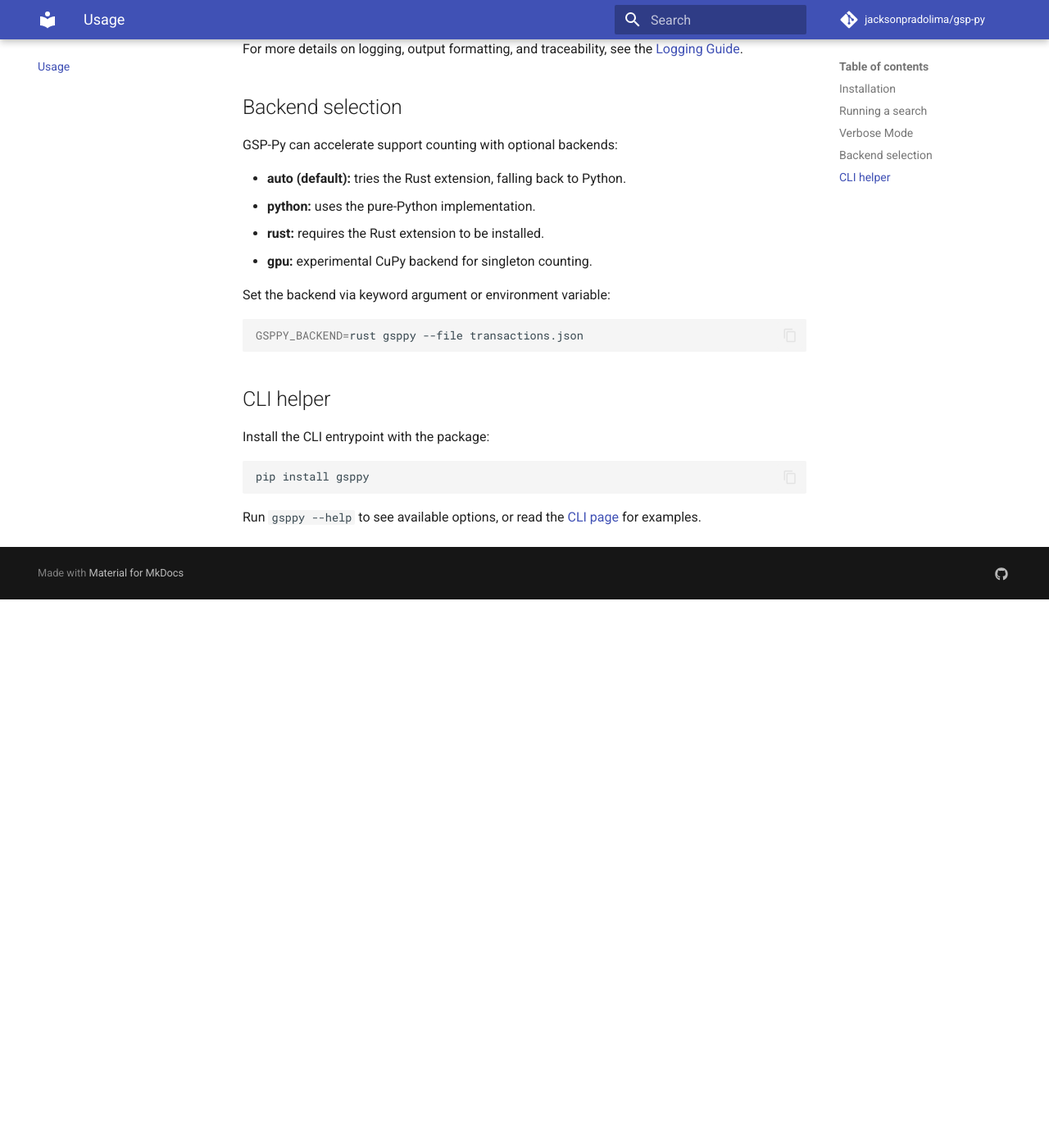
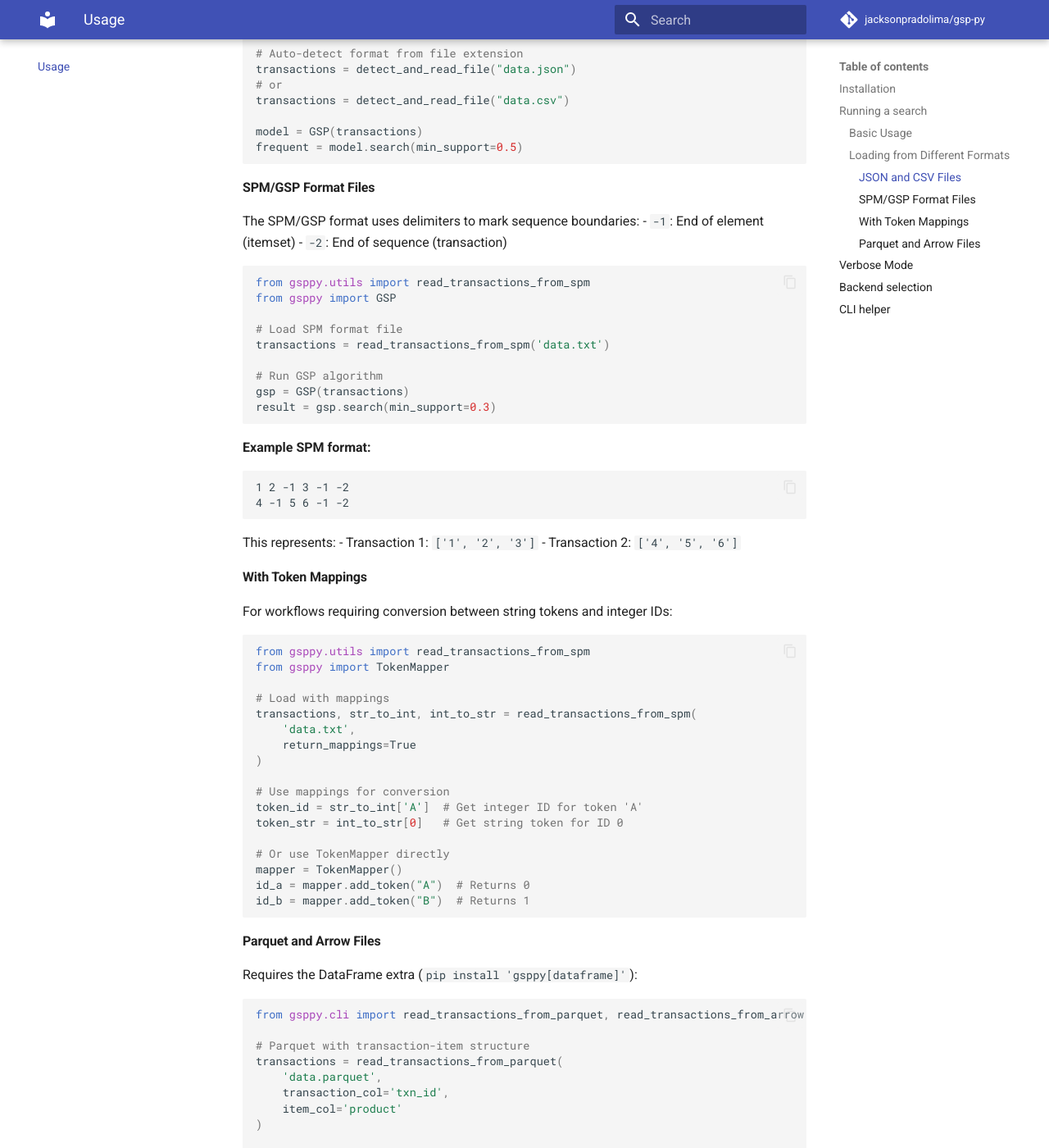
Before and after one commit to jacksonpradolima/gsp-py, an MkDocs documentation site: the page built from docs/usage.md, in a window 1280 px wide and 1400 px high, scrolled down 1244 px. Shown: the whole window at 82% size. Built offline with MkDocs 1.6.1 and Material for MkDocs 9.7.7, drawn with Linux system fonts in a browser that asks for light colours; comment, search, counter and statistics services are not loaded; before the commit the page ends 1975 px from its top, so only the background shows below that; some of the changed text lies outside the part shown.

Commit message:
Update documentation to reflect SPM format and new features
- Update docs/cli.md with SPM/GSP format support and --format option
- Add examples for SPM, CSV, Parquet, and Arrow formats
- Document all CLI options including DataFrame column parameters
- Update docs/usage.md with SPM loader, TokenMapper, and format examples
- Add DataFrame installation instructions
- Update docs/index.md highlights to mention new features
- Provide complete examples for loading different file formats
- Document token mapping utilities for string↔int conversion

Co-authored-by: jacksonpradolima <7774063+jacksonpradolima@users.noreply.github.com>

````diff
--- a/docs/usage.md
+++ b/docs/usage.md
@@ -1,6 +1,6 @@
 # Usage
 
-This guide walks through installation, dependency management with **uv**, and running the GSP algorithm.
+This guide walks through installation, dependency management with **uv**, and running the GSP algorithm with various data formats.
 
 ## Installation
 
@@ -8,6 +8,12 @@ The recommended way to install GSP-Py is from PyPI:
 
 ```bash
 pip install gsppy
+```
+
+For DataFrame support (Parquet/Arrow with Polars/Pandas):
+
+```bash
+pip install 'gsppy[dataframe]'
 ```
 
 Alternatively, clone the repository and install in editable mode:
@@ -21,6 +27,8 @@ uv pip install -e .
 ```
 
 ## Running a search
+
+### Basic Usage
 
 ```python
 from gsppy.gsp import GSP
@@ -37,6 +45,98 @@ print(frequent)
 ```
 
 The `min_support` argument expects a fraction in the range `(0.0, 1.0]` and defaults to `0.2`.
+
+### Loading from Different Formats
+
+#### JSON and CSV Files
+
+```python
+from gsppy import detect_and_read_file
+
+# Auto-detect format from file extension
+transactions = detect_and_read_file("data.json")
+# or
+transactions = detect_and_read_file("data.csv")
+
+model = GSP(transactions)
+frequent = model.search(min_support=0.5)
+```
+
+#### SPM/GSP Format Files
+
+The SPM/GSP format uses delimiters to mark sequence boundaries:
+- `-1`: End of element (itemset)
+- `-2`: End of sequence (transaction)
+
+```python
+from gsppy.utils import read_transactions_from_spm
+from gsppy import GSP
+
+# Load SPM format file
+transactions = read_transactions_from_spm('data.txt')
+
+# Run GSP algorithm
+gsp = GSP(transactions)
+result = gsp.search(min_support=0.3)
+```
+
+**Example SPM format:**
+```text
+1 2 -1 3 -1 -2
+4 -1 5 6 -1 -2
+```
+
+This represents:
+- Transaction 1: `['1', '2', '3']`
+- Transaction 2: `['4', '5', '6']`
+
+#### With Token Mappings
+
+For workflows requiring conversion between string tokens and integer IDs:
+
+```python
+from gsppy.utils import read_transactions_from_spm
+from gsppy import TokenMapper
+
+# Load with mappings
+transactions, str_to_int, int_to_str = read_transactions_from_spm(
+    'data.txt',
+    return_mappings=True
+)
+
+# Use mappings for conversion
+token_id = str_to_int['A']  # Get integer ID for token 'A'
+token_str = int_to_str[0]   # Get string token for ID 0
+
+# Or use TokenMapper directly
+mapper = TokenMapper()
+id_a = mapper.add_token("A")  # Returns 0
+id_b = mapper.add_token("B")  # Returns 1
+```
+
+#### Parquet and Arrow Files
+
+Requires the DataFrame extra (`pip install 'gsppy[dataframe]'`):
+
+```python
+from gsppy.cli import read_transactions_from_parquet, read_transactions_from_arrow
+
+# Parquet with transaction-item structure
+transactions = read_transactions_from_parquet(
+    'data.parquet',
+    transaction_col='txn_id',
+    item_col='product'
+)
+
+# Arrow with sequence column
+transactions = read_transactions_from_arrow(
+    'sequences.arrow',
+    sequence_col='items'
+)
+
+model = GSP(transactions)
+frequent = model.search(min_support=0.5)
+```
 
 ## Verbose Mode
 
````
Also changed, not shown: docs/cli.md (+55 -2 lines), docs/index.md (+13 -0 lines).
